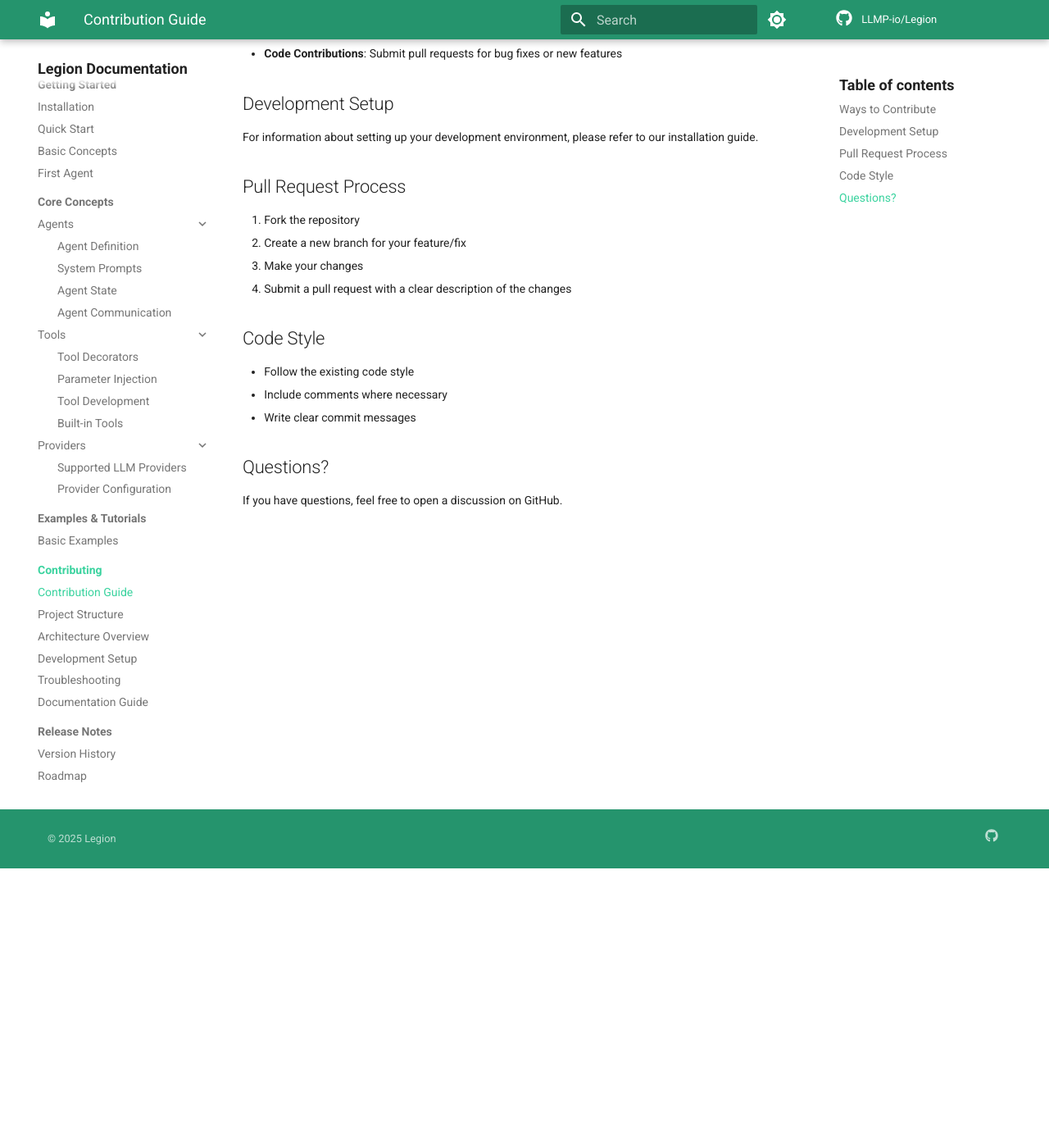
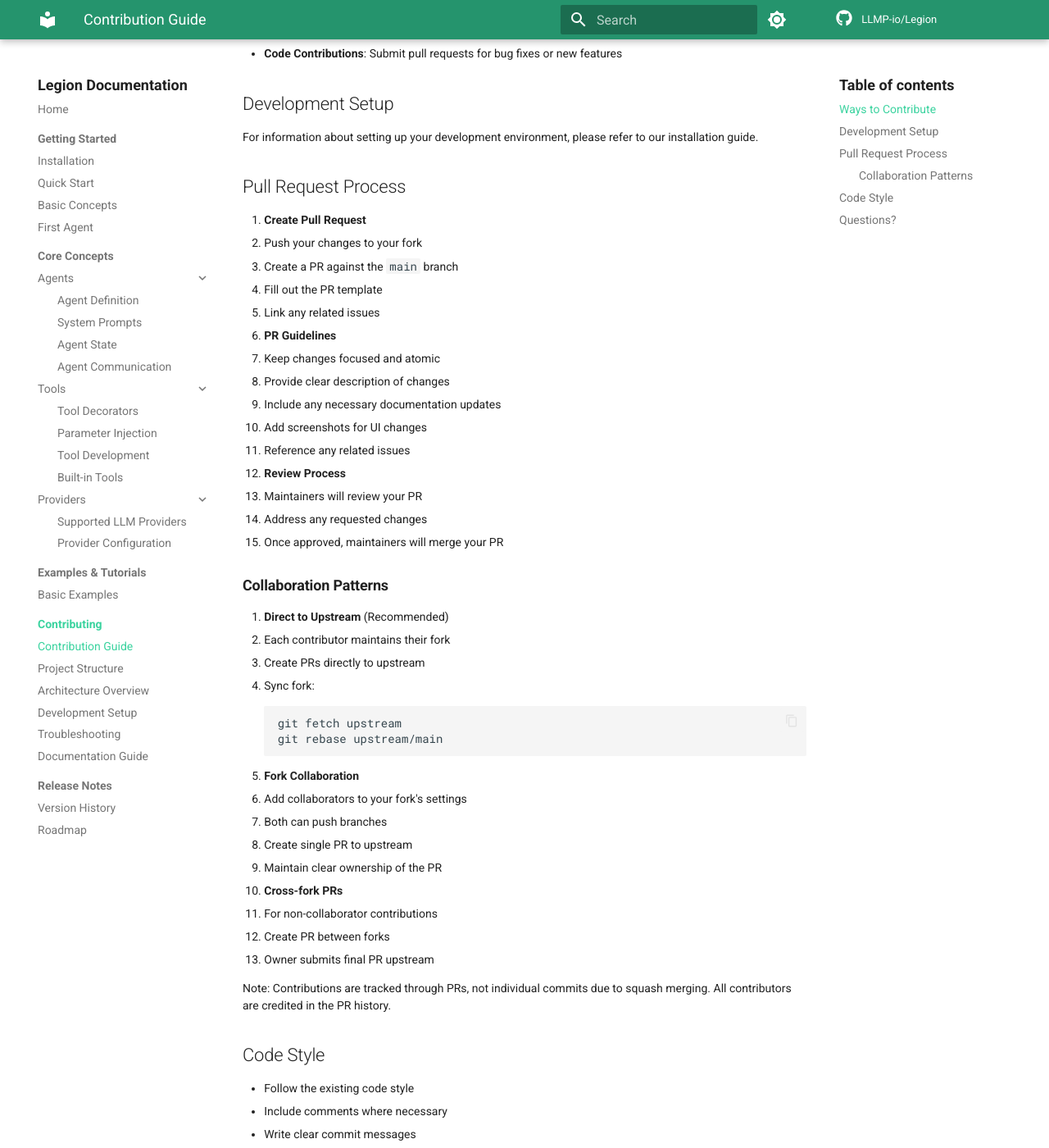
Before and after one commit to lLostincode/Legion, an MkDocs documentation site: the page built from docs/contributing/index.md, in a window 1280 px wide and 1400 px high, scrolled down 341 px. Shown: the whole window at 82% size. Built offline with MkDocs 1.6.1 and Material for MkDocs 9.7.7, drawn with Linux system fonts in a browser that asks for light colours; comment, search, counter and statistics services are not loaded.

Commit message:
docs(collaboration): changed fork collaboration text

````diff
--- a/docs/contributing/index.md
+++ b/docs/contributing/index.md
@@ -15,10 +15,47 @@ For information about setting up your development environment, please refer to o
 
 ## Pull Request Process
 
-1. Fork the repository
-2. Create a new branch for your feature/fix
-3. Make your changes
-4. Submit a pull request with a clear description of the changes
+1. **Create Pull Request**
+   - Push your changes to your fork
+   - Create a PR against the `main` branch
+   - Fill out the PR template
+   - Link any related issues
+
+2. **PR Guidelines**
+   - Keep changes focused and atomic
+   - Provide clear description of changes
+   - Include any necessary documentation updates
+   - Add screenshots for UI changes
+   - Reference any related issues
+
+3. **Review Process**
+   - Maintainers will review your PR
+   - Address any requested changes
+   - Once approved, maintainers will merge your PR
+
+### **Collaboration Patterns**
+
+1. **Direct to Upstream** (Recommended)
+   - Each contributor maintains their fork
+   - Create PRs directly to upstream
+   - Sync fork:
+     ```bash
+     git fetch upstream
+     git rebase upstream/main
+     ```
+
+2. **Fork Collaboration**
+   - Add collaborators to your fork's settings
+   - Both can push branches
+   - Create single PR to upstream
+   - Maintain clear ownership of the PR
+
+3. **Cross-fork PRs**
+   - For non-collaborator contributions
+   - Create PR between forks
+   - Owner submits final PR upstream
+
+Note: Contributions are tracked through PRs, not individual commits due to squash merging. All contributors are credited in the PR history.
 
 ## Code Style
 
````
Also changed, not shown: CONTRIBUTING.md (+19 -25 lines).
